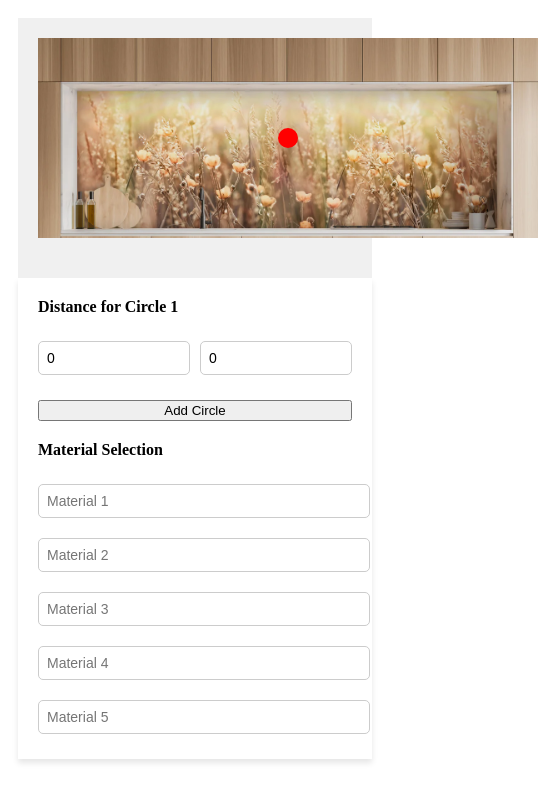
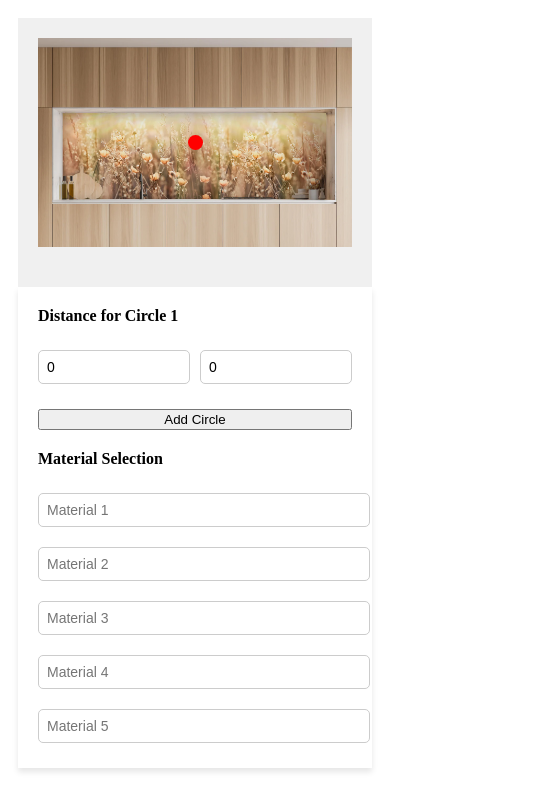
Before and after one commit to Adelalmaleh1/rueckwand24test, a React (Create React App) app: page / in a window 390 px wide. Shown: the top 810 px of the page, 538 px wide, since content can reach past the window. Built offline with nearby package versions, Linux system fonts and the light colour scheme.

Commit message:
Make it more responsive

```diff
--- a/src/Styling/ImageWithCircle.css
+++ b/src/Styling/ImageWithCircle.css
@@ -17,15 +17,16 @@
 .image-container {
   align-items: center;
   display: flex;
-  height: var(--image-container-height);
   justify-content: center;
   position: relative;
-  width: var(--image-container-width);
+  width: 100%;
+  max-width: var(--image-container-width);
+  height: auto;
 }
 
 .image {
   width: 100%;
-  height: 100%;
+  height: auto;
   object-fit: cover;
 }
 
@@ -33,19 +34,18 @@
   background-color: var(--circle-color);
   border-radius: 50%;
   height: var(--circle-size-large);
-  position: absolute;
+  width: var(--circle-size-large);
   position: absolute;
   transform: translate(-50%, -50%);
-  width: var(--circle-size-large);
 }
 
 @media screen and (max-width: 768px) {
-  .circle-overlay-image-container {
+  .image-container {
     width: 100%;
     height: auto;
   }
 
-  .circle-overlay-circle {
+  .circle {
     width: var(--circle-size-small);
     height: var(--circle-size-small);
   }
```
